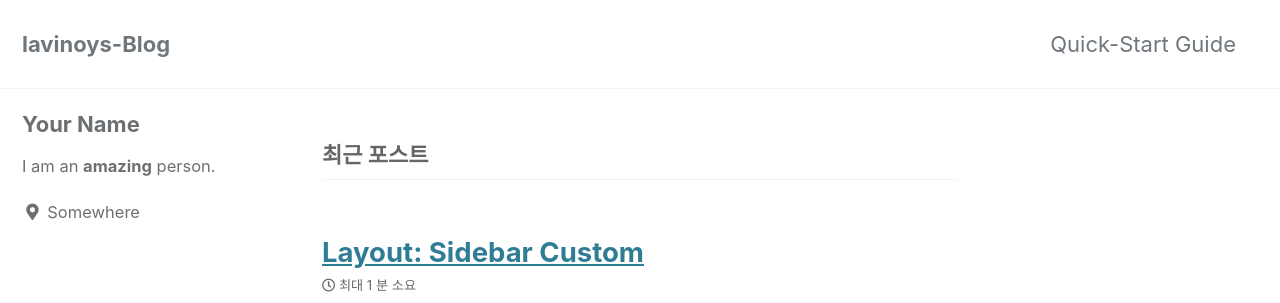
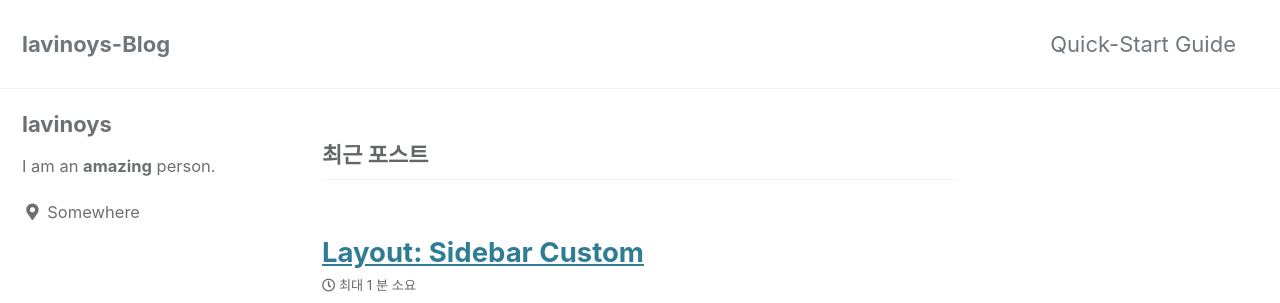
Before and after one commit to lavinoys/lavinoys.github.io-previous, a Jekyll site: the page built from index.html, in a window 1280 px wide. Shown: the top 303 px of the page. Built offline with Jekyll 4.4.1, drawn with Linux system fonts in a browser that asks for light colours; cached includes are drawn as plain includes; the list of posts is cut into pages by our own code.

Commit message:
설정 추가

```diff
--- a/_config.yml
+++ b/_config.yml
@@ -94,7 +94,7 @@ analytics:
 
 # Site Author
 author:
-  name             : "Your Name"
+  name             : "lavinoys"
   avatar           : # path of avatar image, e.g. "/assets/images/bio-photo.jpg"
   bio              : "I am an **amazing** person."
   location         : "Somewhere"
```
Also changed, not shown: 1 other file.
